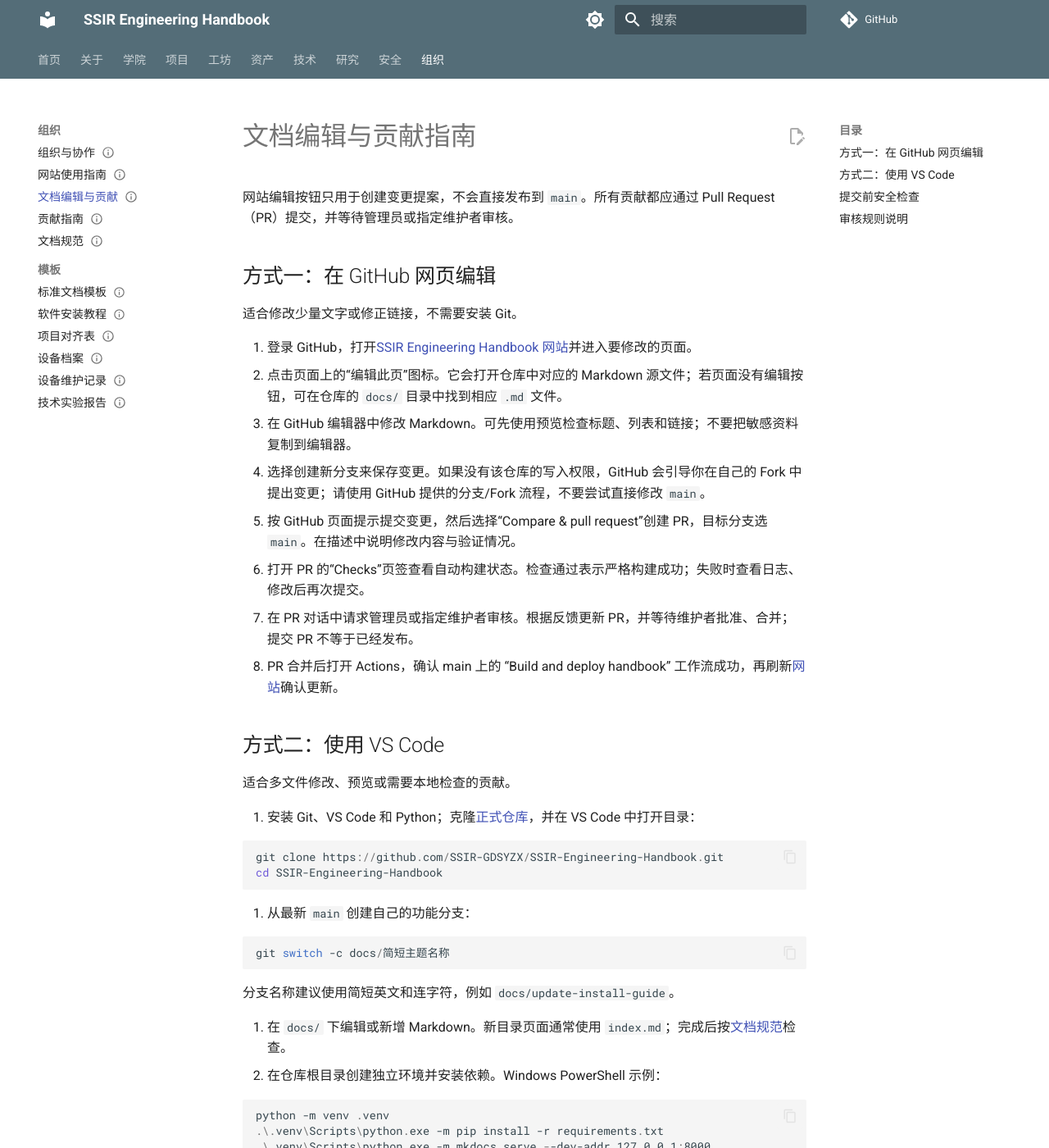
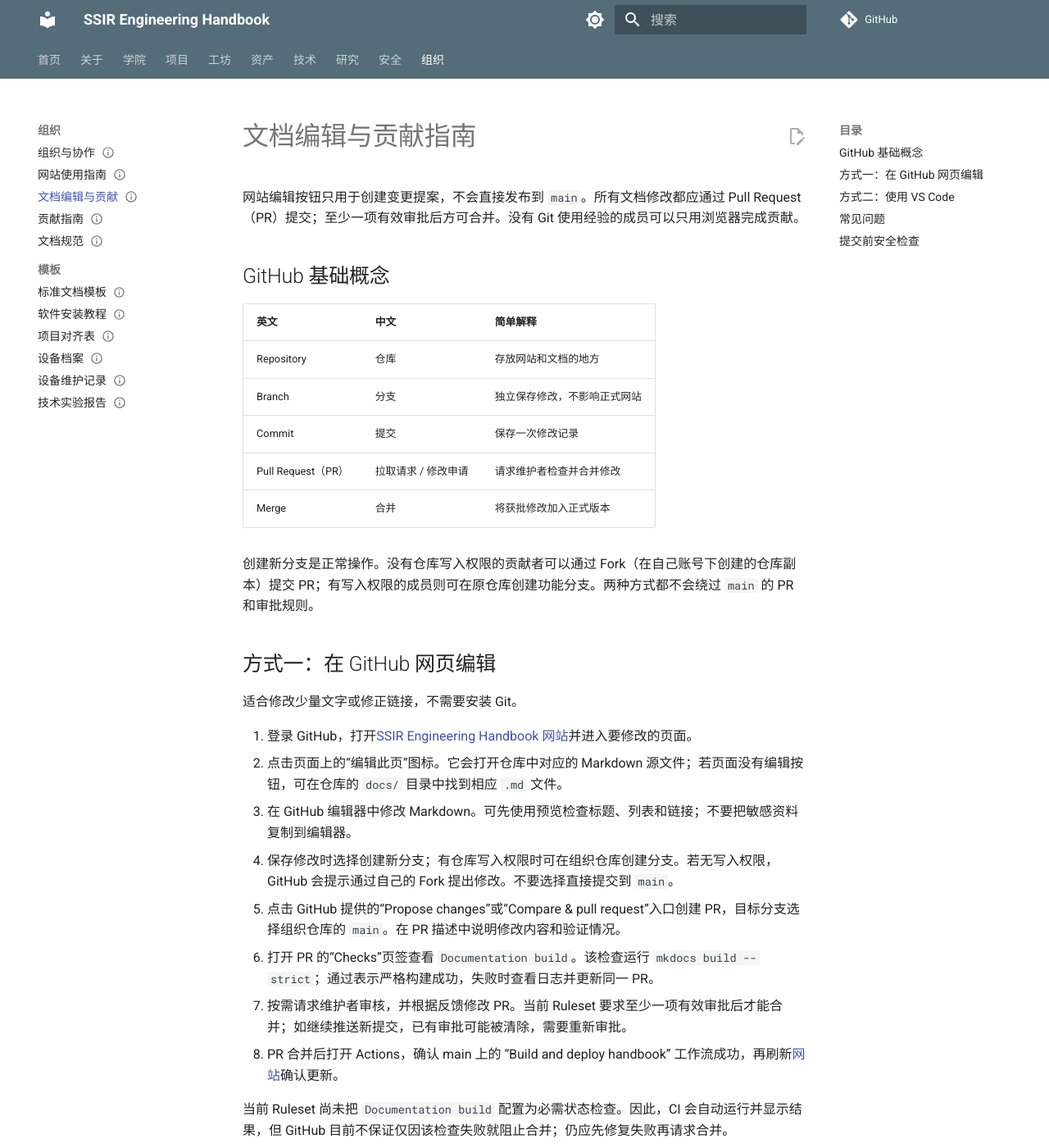
Before and after one commit to SSIR-GDSYZX/SSIR-Engineering-Handbook, an MkDocs documentation site: the page built from docs/organization/document-editing-guide.md, in a window 1280 px wide and 1400 px high. Shown: the whole window at 82% size. Built offline with MkDocs 1.6.1 and Material for MkDocs 9.7.7, drawn with Linux system fonts in a browser that asks for light colours; comment, search, counter and statistics services are not loaded; some of the changed text lies outside the part shown.

Commit message:
docs: integrate handbook member guide

```diff
--- a/docs/organization/document-editing-guide.md
+++ b/docs/organization/document-editing-guide.md
@@ -8,7 +8,19 @@ last_reviewed: YYYY-MM-DD
 
 # 文档编辑与贡献指南
 
-网站编辑按钮只用于创建变更提案，不会直接发布到 `main`。所有贡献都应通过 Pull Request（PR）提交，并等待管理员或指定维护者审核。
+网站编辑按钮只用于创建变更提案，不会直接发布到 `main`。所有文档修改都应通过 Pull Request（PR）提交；至少一项有效审批后方可合并。没有 Git 使用经验的成员可以只用浏览器完成贡献。
+
+## GitHub 基础概念
+
+| 英文 | 中文 | 简单解释 |
+| --- | --- | --- |
+| Repository | 仓库 | 存放网站和文档的地方 |
+| Branch | 分支 | 独立保存修改，不影响正式网站 |
+| Commit | 提交 | 保存一次修改记录 |
+| Pull Request（PR） | 拉取请求 / 修改申请 | 请求维护者检查并合并修改 |
+| Merge | 合并 | 将获批修改加入正式版本 |
+
+创建新分支是正常操作。没有仓库写入权限的贡献者可以通过 Fork（在自己账号下创建的仓库副本）提交 PR；有写入权限的成员则可在原仓库创建功能分支。两种方式都不会绕过 `main` 的 PR 和审批规则。
 
 ## 方式一：在 GitHub 网页编辑
 
@@ -17,11 +29,23 @@ last_reviewed: YYYY-MM-DD
 1. 登录 GitHub，打开[SSIR Engineering Handbook 网站](https://ssir-gdsyzx.github.io/SSIR-Engineering-Handbook/)并进入要修改的页面。
 2. 点击页面上的“编辑此页”图标。它会打开仓库中对应的 Markdown 源文件；若页面没有编辑按钮，可在仓库的 `docs/` 目录中找到相应 `.md` 文件。
 3. 在 GitHub 编辑器中修改 Markdown。可先使用预览检查标题、列表和链接；不要把敏感资料复制到编辑器。
-4. 选择创建新分支来保存变更。如果没有该仓库的写入权限，GitHub 会引导你在自己的 Fork 中提出变更；请使用 GitHub 提供的分支/Fork 流程，不要尝试直接修改 `main`。
-5. 按 GitHub 页面提示提交变更，然后选择“Compare & pull request”创建 PR，目标分支选 `main`。在描述中说明修改内容与验证情况。
-6. 打开 PR 的“Checks”页签查看自动构建状态。检查通过表示严格构建成功；失败时查看日志、修改后再次提交。
-7. 在 PR 对话中请求管理员或指定维护者审核。根据反馈更新 PR，并等待维护者批准、合并；提交 PR 不等于已经发布。
+4. 保存修改时选择创建新分支；有仓库写入权限时可在组织仓库创建分支。若无写入权限，GitHub 会提示通过自己的 Fork 提出修改。不要选择直接提交到 `main`。
+5. 点击 GitHub 提供的“Propose changes”或“Compare & pull request”入口创建 PR，目标分支选择组织仓库的 `main`。在 PR 描述中说明修改内容和验证情况。
+6. 打开 PR 的“Checks”页签查看 `Documentation build`。该检查运行 `mkdocs build --strict`；通过表示严格构建成功，失败时查看日志并更新同一 PR。
+7. 按需请求维护者审核，并根据反馈修改 PR。当前 Ruleset 要求至少一项有效审批后才能合并；如继续推送新提交，已有审批可能被清除，需要重新审批。
 8. PR 合并后打开 Actions，确认 main 上的 “Build and deploy handbook” 工作流成功，再刷新[网站](https://ssir-gdsyzx.github.io/SSIR-Engineering-Handbook/)确认更新。
+
+当前 Ruleset 尚未把 `Documentation build` 配置为必需状态检查。因此，CI 会自动运行并显示结果，但 GitHub 目前不保证仅因该检查失败就阻止合并；仍应先修复失败再请求合并。
+
+PR 页面常见状态：
+
+| 状态 | 含义 |
+| --- | --- |
+| `Checks passed` | 自动构建检查通过 |
+| `Review required` | 仍需满足审批规则 |
+| `Changes requested` | 按审核意见修改后更新同一个 PR |
+| `Approved` | 已获得审批；仍需满足其他合并条件 |
+| `Merged` | 修改已合并；再确认网站部署完成 |
 
 ## 方式二：使用 VS Code
 
@@ -71,10 +95,16 @@ last_reviewed: YYYY-MM-DD
 7. 在 PR 的“Checks”页签查看 `Documentation build`。如失败，打开日志修正问题并再次推送同一功能分支。
 8. 在 PR 请求管理员或指定维护者审核。按反馈修改并等待审核、合并；合并后检查 main 部署工作流及网站更新。
 
+## 常见问题
+
+**我不会 Git，可以贡献吗？** 可以，使用浏览器编辑即可。
+
+**为什么 GitHub 提示创建分支或 Fork？** 修改必须先独立保存。组织仓库成员可新建分支；没有写入权限时使用 Fork 是正常流程。
+
+**提交 PR 后网站为什么没变化？** PR 只是修改申请；只有获批、合并并完成部署后，正式网站才会更新。
+
+**没有 GitHub 账号怎么办？** 可以阅读网站；提交 Issue 或 PR 需要登录 GitHub。网页评论用于交流，不会直接修改正式文档；评论功能是否可用，以网站实际部署情况为准。
+
 ## 提交前安全检查
 
 此仓库是公开仓库。不得提交成员个人信息、内部资产清单或标识、存放位置、采购或财务记录、访问凭据、密钥、未授权实验数据及其他内部资料。不确定能否公开时，先询问管理员，不要提交试探版本。
-
-## 审核规则说明
-
-当前仓库规则要求通过 PR，但尚未强制至少一项审批。请按协作流程等待管理员或指定维护者审核后再合并；本轮不修改 Ruleset。若需由 GitHub 阻止未审批 PR 合并，需由管理员另行设置必需审批数。
```
Also changed, not shown: CONTRIBUTING.md (+1 -2 lines), docs/index.md (+2 -0 lines), docs/organization/contribution-guide.md (+14 -3 lines), docs/organization/document-standards.md (+2 -1 lines), docs/organization/website-guide.md (+19 -2 lines).
